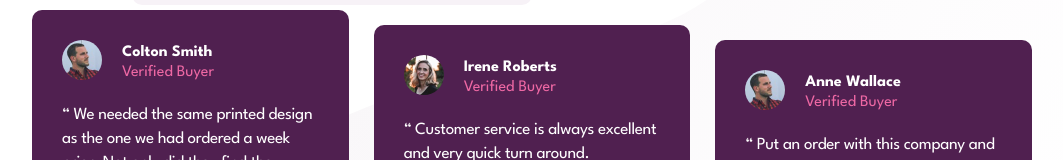
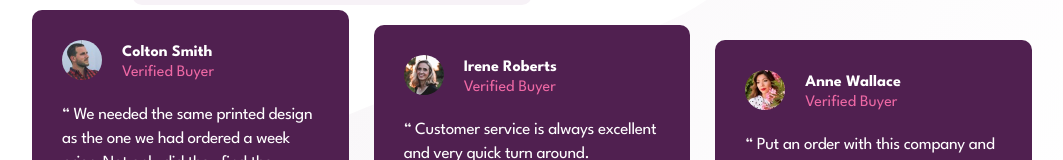
Before and after one commit to z3sb/Social-proof-section, a plain HTML site: page index.html in a window 1280 px wide. Shown: the part 527-687 px from the top of the page, without its empty margins (108-1171 px from the left). Drawn offline with Linux system fonts and the light colour scheme.

Commit message:
Update index.html

```diff
--- a/index.html
+++ b/index.html
@@ -85,7 +85,7 @@
         <div class="box">
           <div class="profile">
             <div class="image">
-              <img src="./images/image-colton.jpg" alt="">
+              <img src="./images/image-anne.jpg" alt="">
             </div>
             <div class="info">
               <h3>Anne Wallace </h3>
```
